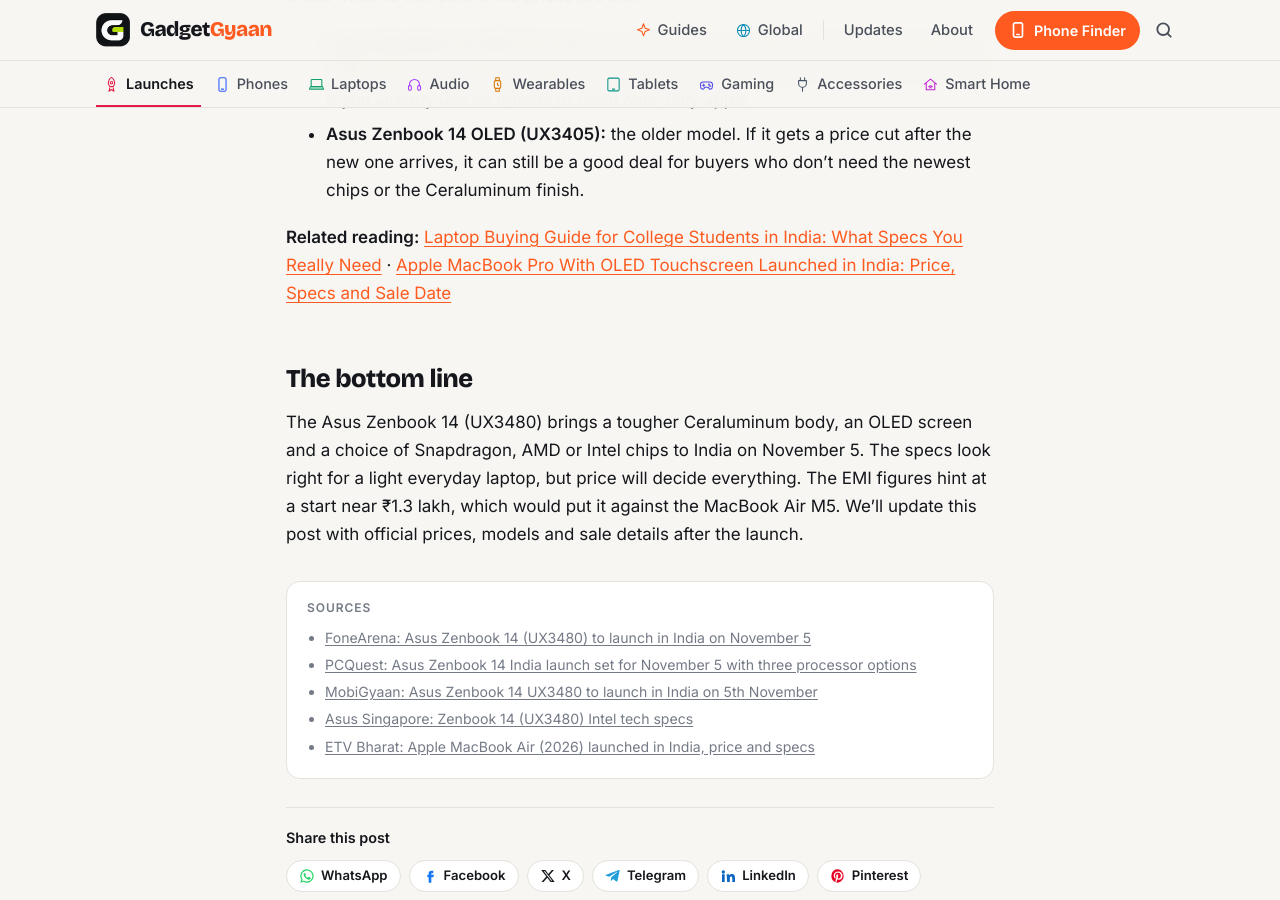
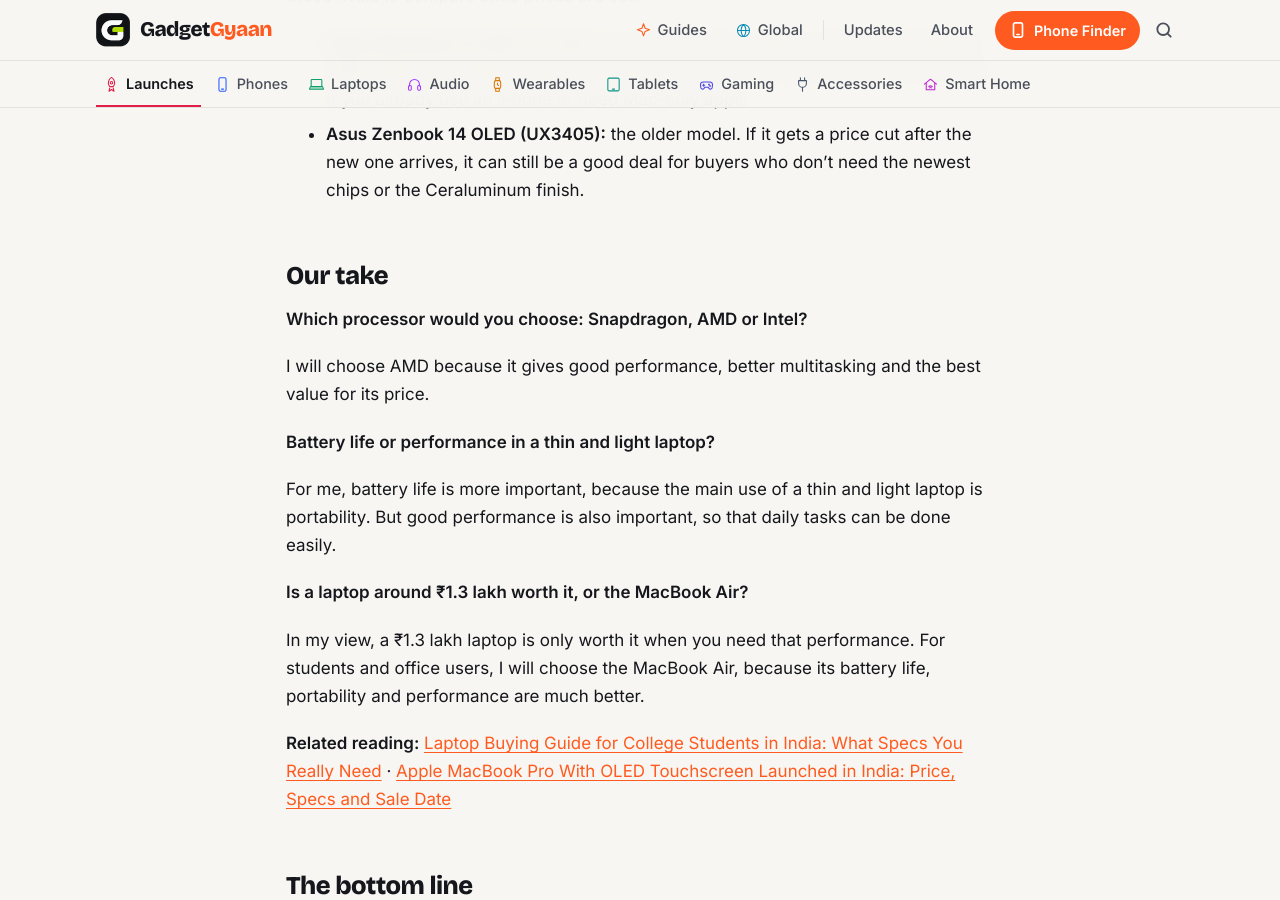
Before and after one commit to kiteksood167/kiteksood167.github.io, a Jekyll site: the page built from _posts/2026-11-02-asus-zenbook-14-ux3480-india-launch-november-5.md, in a window 1280 px wide and 900 px high, scrolled down 4506 px. Built offline with Jekyll 4.4.1, drawn with Linux system fonts in a browser that asks for light colours; comment, search, counter and statistics services are not loaded; some of the changed text lies outside the part shown.

Commit message:
Add owner's take to Asus Zenbook 14 launch post
Co-Authored-By: Claude Opus 5.5 <noreply@anthropic.com>
Claude-Session: https://claude.ai/code/session_01WQRPmSxMwztgHXfstCGpBN

```diff
--- a/_posts/2026-11-02-asus-zenbook-14-ux3480-india-launch-november-5.md
+++ b/_posts/2026-11-02-asus-zenbook-14-ux3480-india-launch-november-5.md
@@ -92,6 +92,20 @@ Close rivals to compare once prices are out:
 - **Apple MacBook Air M5 (13-inch):** launched in India in March 2026 at ₹1,19,900 for 16GB RAM and 512GB storage. It's a little heavier at 1.23 kg and runs macOS. Pick it if you already use an iPhone or need Mac-only apps.
 - **Asus Zenbook 14 OLED (UX3405):** the older model. If it gets a price cut after the new one arrives, it can still be a good deal for buyers who don't need the newest chips or the Ceraluminum finish.
 
+## Our take
+
+**Which processor would you choose: Snapdragon, AMD or Intel?**
+
+I will choose AMD because it gives good performance, better multitasking and the best value for its price.
+
+**Battery life or performance in a thin and light laptop?**
+
+For me, battery life is more important, because the main use of a thin and light laptop is portability. But good performance is also important, so that daily tasks can be done easily.
+
+**Is a laptop around ₹1.3 lakh worth it, or the MacBook Air?**
+
+In my view, a ₹1.3 lakh laptop is only worth it when you need that performance. For students and office users, I will choose the MacBook Air, because its battery life, portability and performance are much better.
+
 **Related reading:** [Laptop Buying Guide for College Students in India: What Specs You Really Need](/laptop-buying-guide-for-college-students/) · [Apple MacBook Pro With OLED Touchscreen Launched in India: Price, Specs and Sale Date](/apple-macbook-pro-oled-touchscreen-launched-india-price-specs-sale-date/)
 
 ## The bottom line
```
